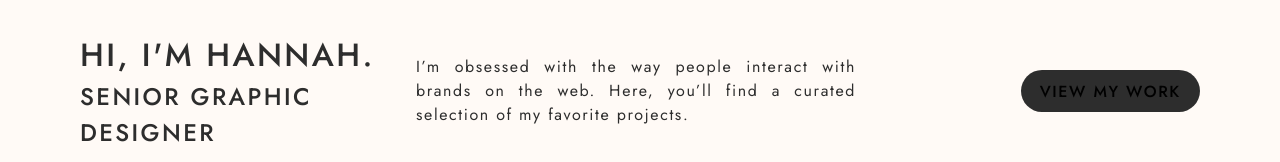
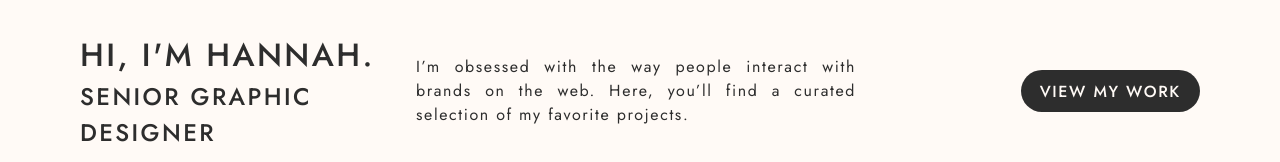
Before and after one commit to leansx/portfolio-new, a React (Vite) app: page / in a window 1280 px wide. Shown: the part 736-898 px from the top of the page. Built offline with nearby package versions, Linux system fonts and the light colour scheme.

Commit message:
testing button fix

```diff
--- a/src/styles/index.css
+++ b/src/styles/index.css
@@ -167,6 +167,7 @@ button {
   font-weight: 500;
   font-family: inherit;
   background-color: var(--button-background);
+  color: var(--light-text);
   cursor: pointer;
   transition: all 0.25s;
   text-transform: uppercase;
```
